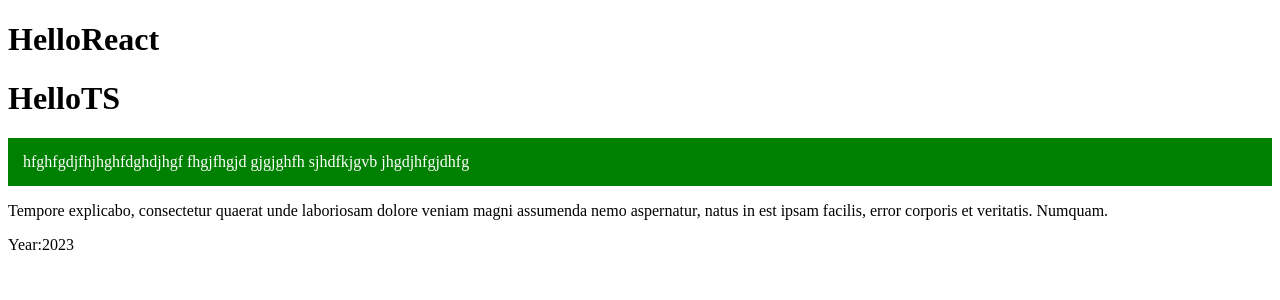
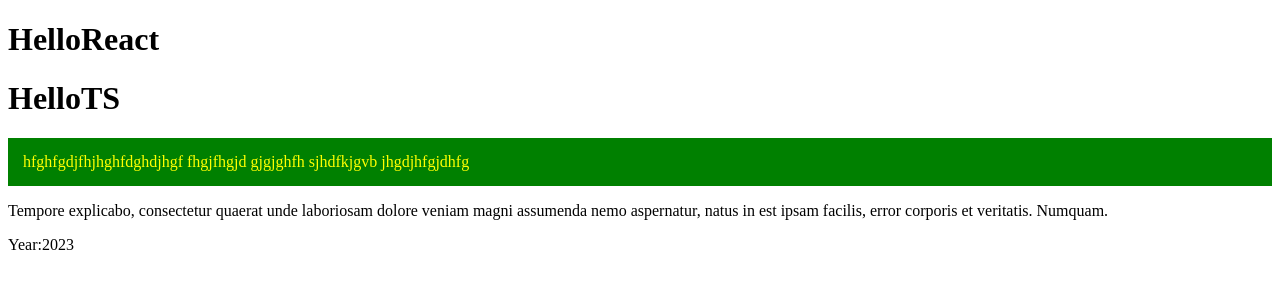
Before and after one commit to IrynaSem/Project-Fake-Shop, a React (Create React App) app: page / in a window 1280 px wide. Shown: the top 300 px of the page. Built offline with nearby package versions, Linux system fonts and the light colour scheme.

Commit message:
прописали як змінювати колір

```diff
--- a/src/Content.tsx
+++ b/src/Content.tsx
@@ -5,11 +5,12 @@ type Props = {
 }
 
 export const Content = (props: Props) => {
+    let data = true
     return (
         <>
             <p
                 style={{
-                    color: 'white',
+                    color: data ? 'yellow' : 'white',
                     background: 'green',
                     padding: '15px',
                 }}
```
